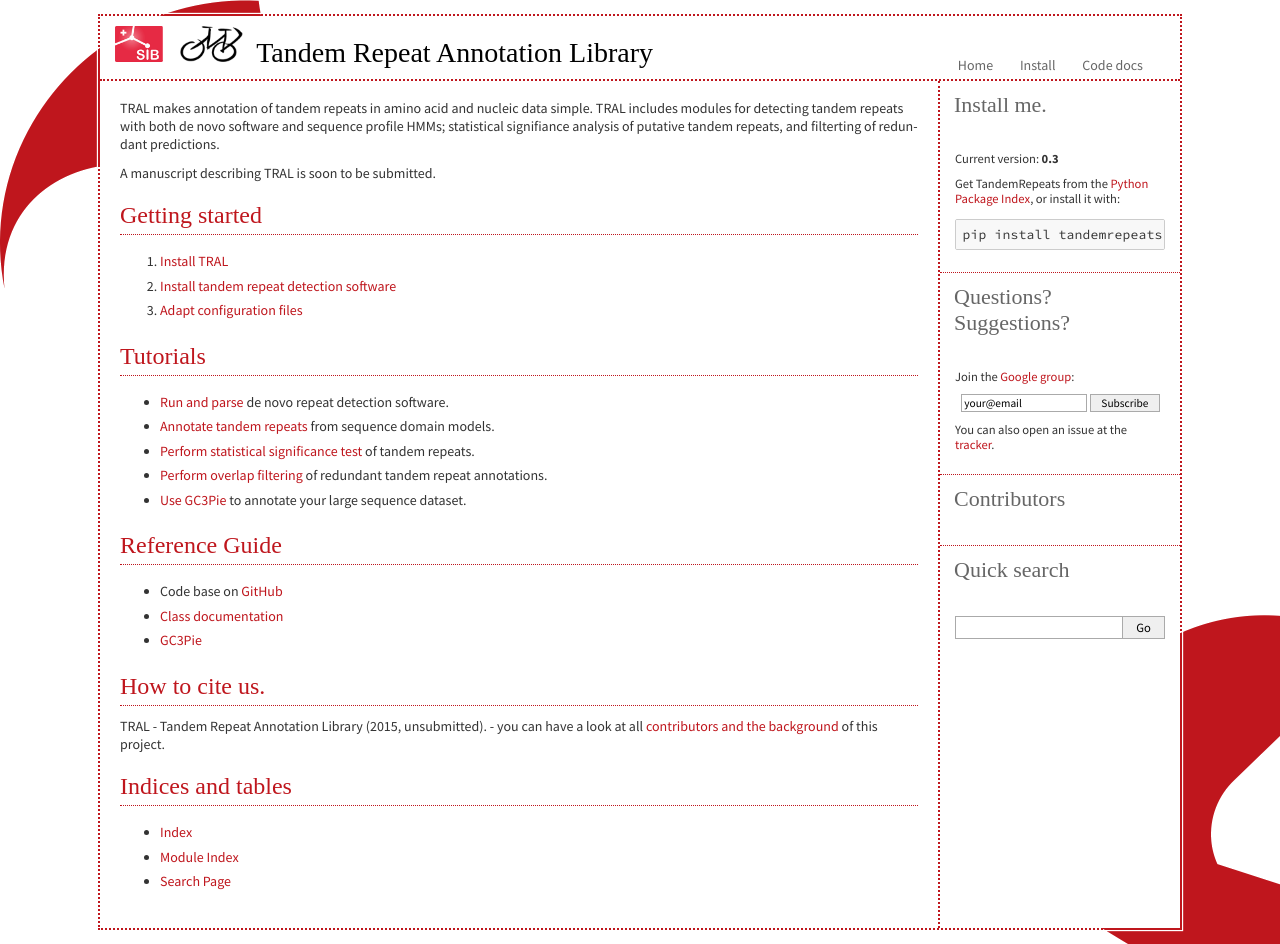
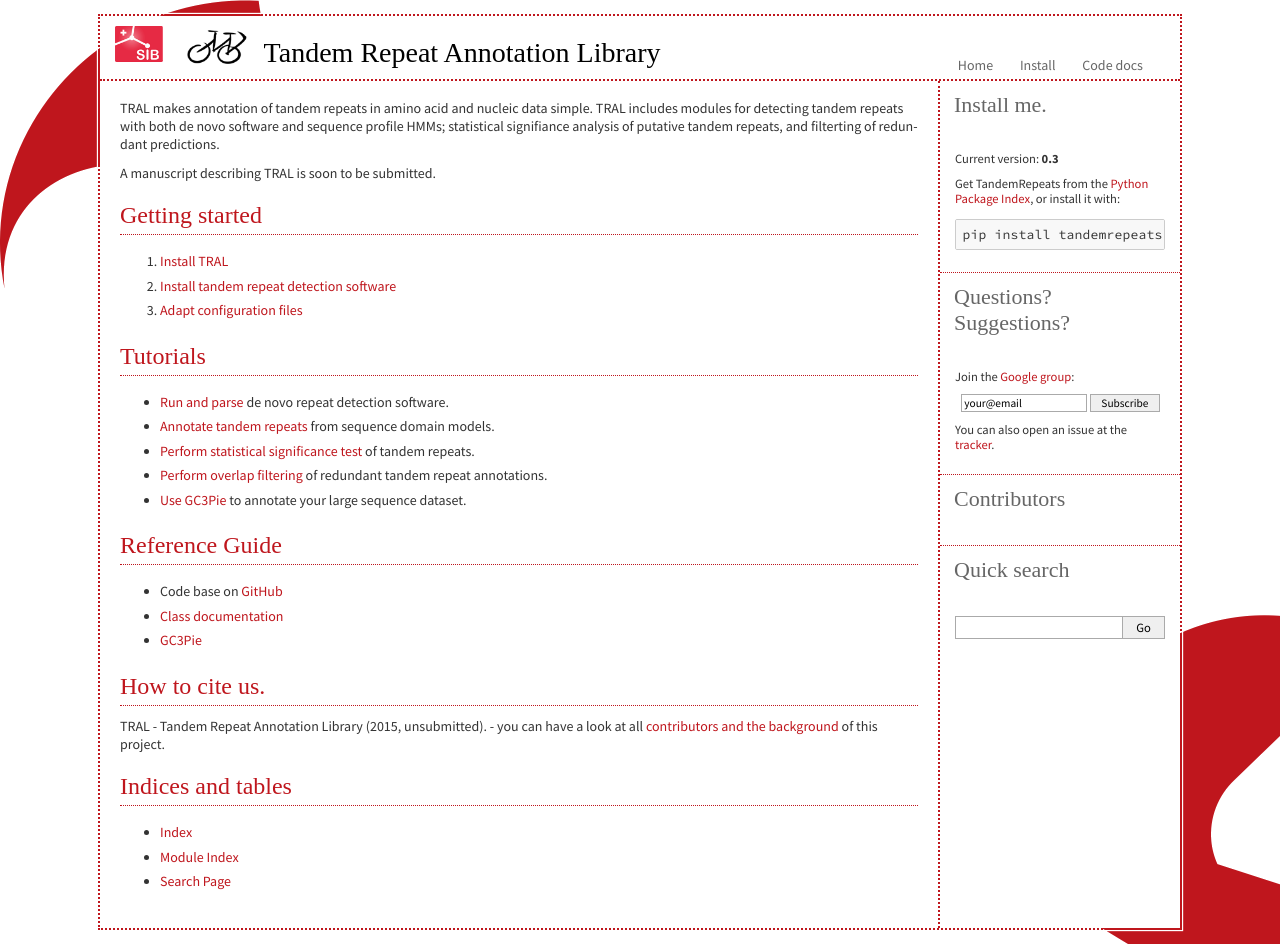
Before and after one commit to acg-team/tral, a Sphinx documentation site: the page built from docs/index.rst, in a window 1280 px wide. Built offline with Sphinx 7.4.7, drawn with Linux system fonts in a browser that asks for light colours; some web fonts are replaced.

Commit message:
minor fixes

```diff
--- a/docs/_themes/tral/layout.html
+++ b/docs/_themes/tral/layout.html
@@ -70,10 +70,10 @@
 
 {% block header %}
 <div class="pageheader">
-      <span class="siblogo"><a href="http://www.isb-sib.ch/" class="sib_logo" title="SIB Swiss Institute of Bioinformatics"><img src="{{ pathto('_static/sib.png', 1) }}" alt="SIB" /></a></span>
+    <a href="http://www.isb-sib.ch/" class="sib_logo" title="SIB Swiss Institute of Bioinformatics"><img src="{{ pathto('_static/sib.png', 1) }}" alt="SIB" class="sib_logo" /></a>
     <a href="{{ pathto('index') }}">
       <img class="headlogo" src="{{ pathto('_static/trallogo.png', 1) }}" alt="TRAL" />
-      <span class="head">Tandem Repeat Annotation Library</span>
+      <span class="headlogo">Tandem Repeat Annotation Library</span>
     </a>
     <div class="headlinks">
         <a href="{{ pathto('index') }}">Home</a>
--- a/docs/_themes/tral/static/tral.css_t
+++ b/docs/_themes/tral/static/tral.css_t
@@ -30,6 +30,7 @@
     text-align: center;
     background: url('red_python.png');
     background-attachment: fixed;
+    background-repeat: no-repeat;
     padding: 0;
 
     margin: 0 auto;
@@ -54,7 +55,10 @@
     color: {{ttfcolor}};
     border-bottom: {{tborder}};
     background-color: {{tback}};
-    vertical-align: bottom;
+}
+
+.pageheader .sib_logo, .pageheader .headlogo {
+    vertical-align: textbottom;
 }
 
 .pageheader .headlinks {
@@ -63,6 +67,7 @@
     padding-left: 0;
     margin-top: 30px;
     margin-right: 10px;
+    vertical-align: bottom;
 }
 
 
@@ -77,14 +82,20 @@
     background-color: {{tbcolor}};
 }
 
-.pageheader span.head {
+.pageheader .headlogo {
     font-family: '{{thfont}}';
-    padding-left: 10px;
+    padding-left: 0.5em;
     font-size: 28px;
     color: black;
 }
 
 .pageheader img.headlogo {
+    height: 34px;
+    margin-bottom: -2px;
+}
+
+.pageheader a.sib_logo img {
+    padding-right: 0.5em;
     height: 36px;
 }
 
@@ -109,8 +120,6 @@
 
 div.related ul {
     height: 1.9em;
-    /*border-top: 1px solid #002e50;
-    border-bottom: 1px solid #002e50;*/
 }
 
 div.related ul li {
@@ -156,7 +165,6 @@
 }
 
 div.sphinxsidebar .logo img {
-    vertical-align: middle;
     margin-top: 1em;
 }
 
@@ -431,14 +439,3 @@
     border-top: 1px solid #ac9;
     border-bottom: 1px solid #ac9;
 }
-
-
-/* SIB corporate identity stuff */
-
-span.siblogo {
-    padding-right: 1em;
-}
-
-span.siblogo img {
-    height: 36px;
-}
```
